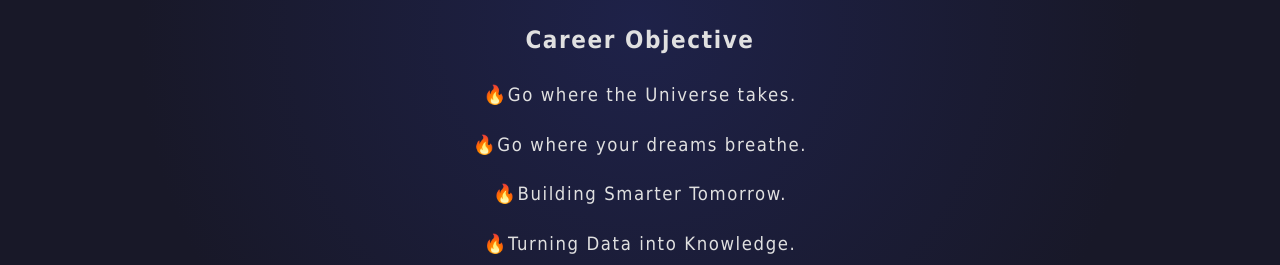
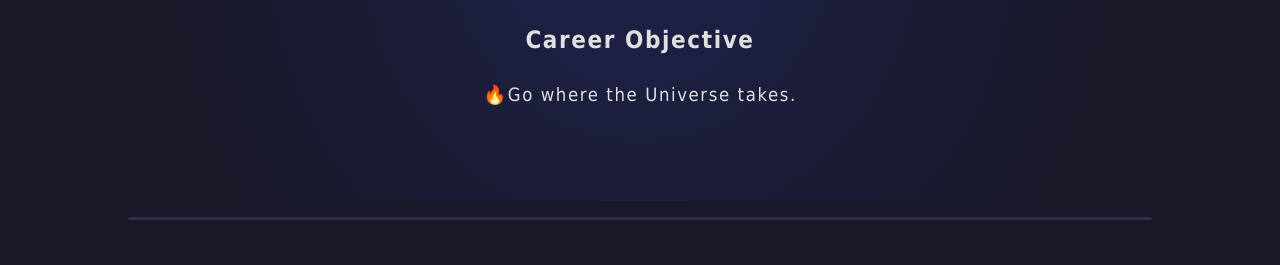
Before and after one commit to Kawser1495/Kawser1495.github.io, a plain HTML site: page index.html in a window 1280 px wide. Shown: the part 360-625 px from the top of the page. Drawn offline with Linux system fonts and the light colour scheme.

Commit message:
edit file

```diff
--- a/index.html
+++ b/index.html
@@ -61,9 +61,6 @@
                 <div class="career-objective">
                     <h2 class="career-objective-title">Career Objective</h2>
                     <p>🔥Go where the Universe takes.</p>
-                    <p>🔥Go where your dreams breathe.</p>
-                    <p>🔥Building Smarter Tomorrow.</p>
-                    <p>🔥Turning Data into Knowledge.</p>
                 </div>
             </div>
         </div>
```
